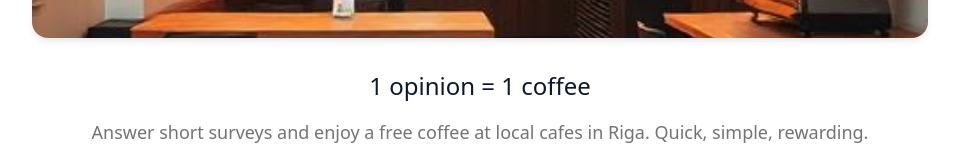
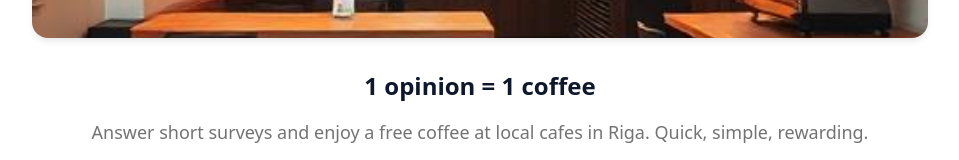
Before and after one commit to ruslansmelniks/coffee-for-opinions, a React (Vite) app: page / in a window 1280 px wide. Shown: the part 333-493 px from the top of the page, without its empty margins (160-1119 px from the left). Built offline with nearby package versions, Linux system fonts and the light colour scheme.

Commit message:
Make text bold

```diff
--- a/src/components/HeroSection.tsx
+++ b/src/components/HeroSection.tsx
@@ -17,7 +17,7 @@ export const HeroSection = ({
             <div className="space-y-4">
 
 
-              <p className="font-medium text-2xl text-slate-900">1 opinion = 1 coffee</p>
+              <p className="font-bold text-2xl text-slate-900">1 opinion = 1 coffee</p>
 
               <p className="text-lg text-muted-foreground leading-relaxed">
                 Answer short surveys and enjoy a free coffee at local cafes in Riga. Quick, simple, rewarding.
```
